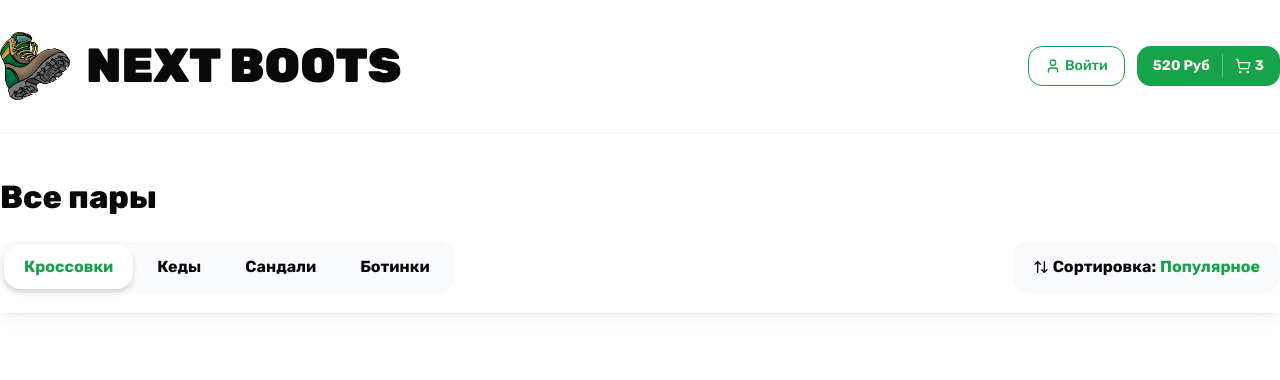
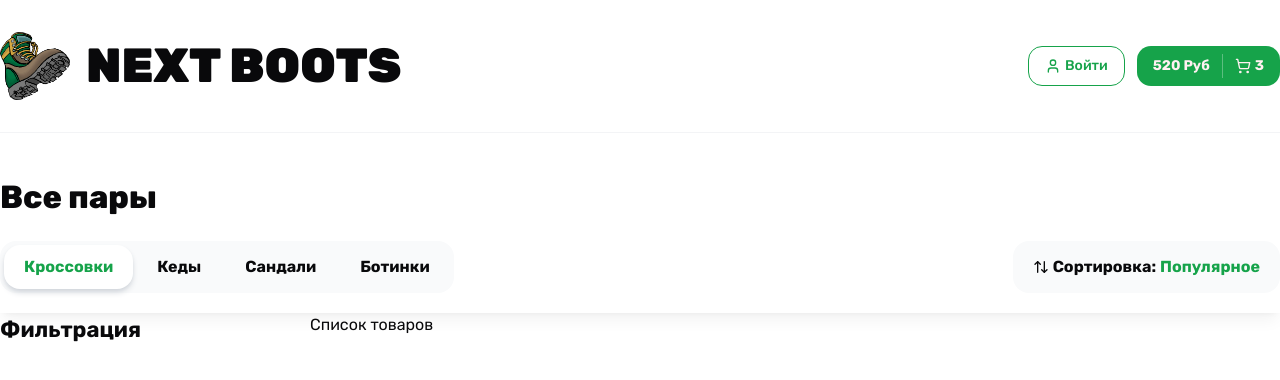
Before and after one commit to NikitaSavchuk97/next-boots, a Next.js app: page / in a window 1280 px wide. Shown: the top 380 px of the page. Built offline with nearby package versions, Linux system fonts and the light colour scheme.

Commit message:
Компонент: Фильтры

```diff
--- a/src/app/page.tsx
+++ b/src/app/page.tsx
@@ -1,4 +1,4 @@
-import { Container, Title, TopBar } from '@/components/shared';
+import { Container, Filters, Title, TopBar } from '@/components/shared';
 
 export default function Home() {
   return (
@@ -7,6 +7,17 @@ export default function Home() {
         <Title text='Все пары' size='lg' className='font-extrabold' />
       </Container>
       <TopBar />
+      <Container className='pb-14'>
+        <div className=' flex gap-[60px]'>
+          <div className='w-[250px]'>
+            <Filters />
+          </div>
+
+          <div className='flex-1'>
+            <div className='flex flex-col gap-16'>Список товаров</div>
+          </div>
+        </div>
+      </Container>
     </>
   );
 }
--- /dev/null
+++ b/src/components/shared/filters.tsx
@@ -0,0 +1,19 @@
+import { FC } from 'react';
+import { cn } from '@/lib/utils';
+import { Categories, Container, SortPopup, Title } from '@/components/shared';
+
+interface Props {
+  className?: string;
+}
+
+export const Filters: FC<Props> = ({ className }) => {
+  return (
+    <div className={cn('', className)}>
+      <Title text='Фильтрация' size='sm' className='mb-5 font-bold' />
+
+			<div className=' flex flex-col gap-4'>
+
+			</div>
+    </div>
+  );
+};
--- a/src/components/shared/index.ts
+++ b/src/components/shared/index.ts
@@ -4,3 +4,4 @@ export { Title } from './title';
 export { Categories } from './categories';
 export { SortPopup } from './sort-popup';
 export { TopBar } from './top-bar';
+export { Filters } from './filters';
```
